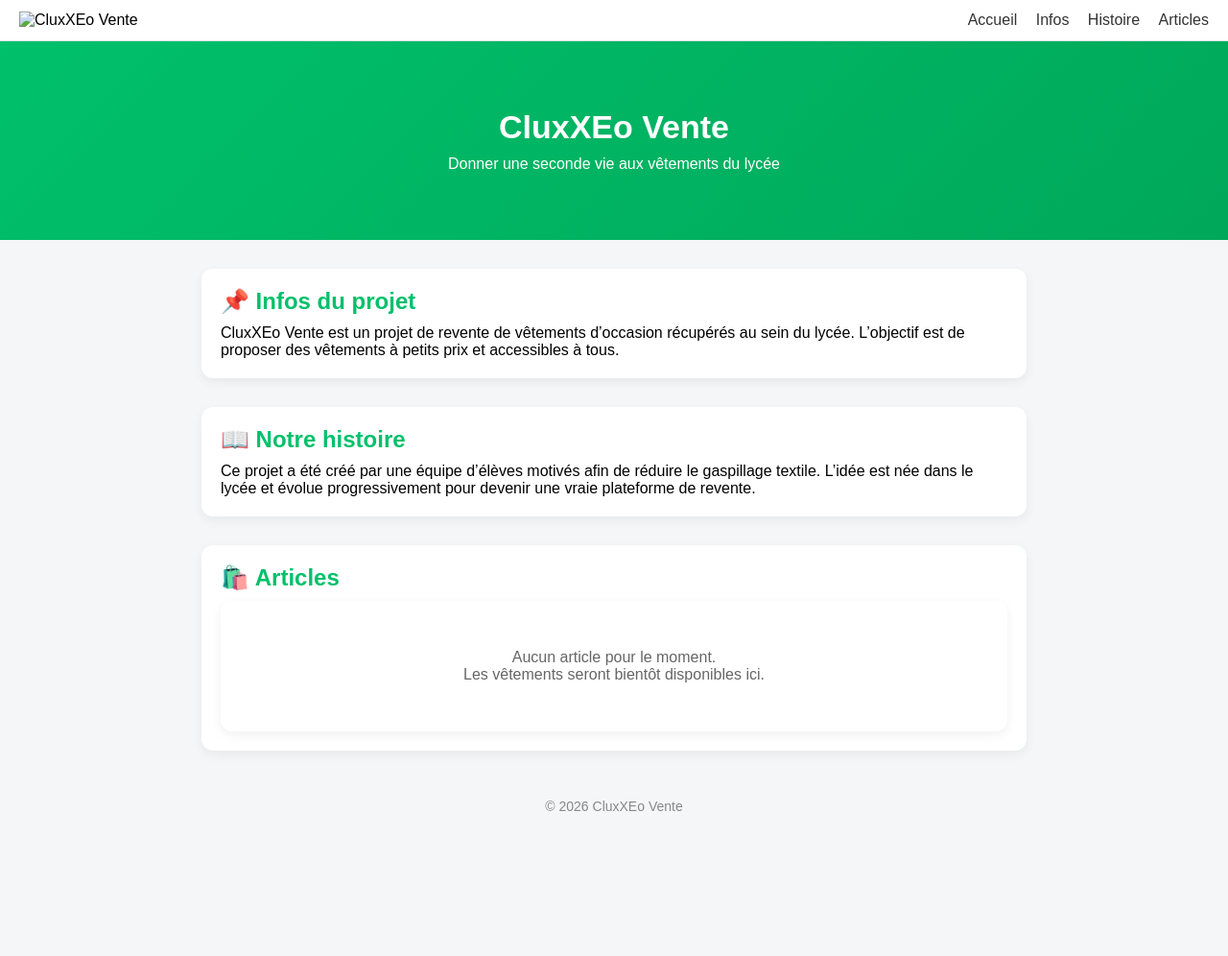
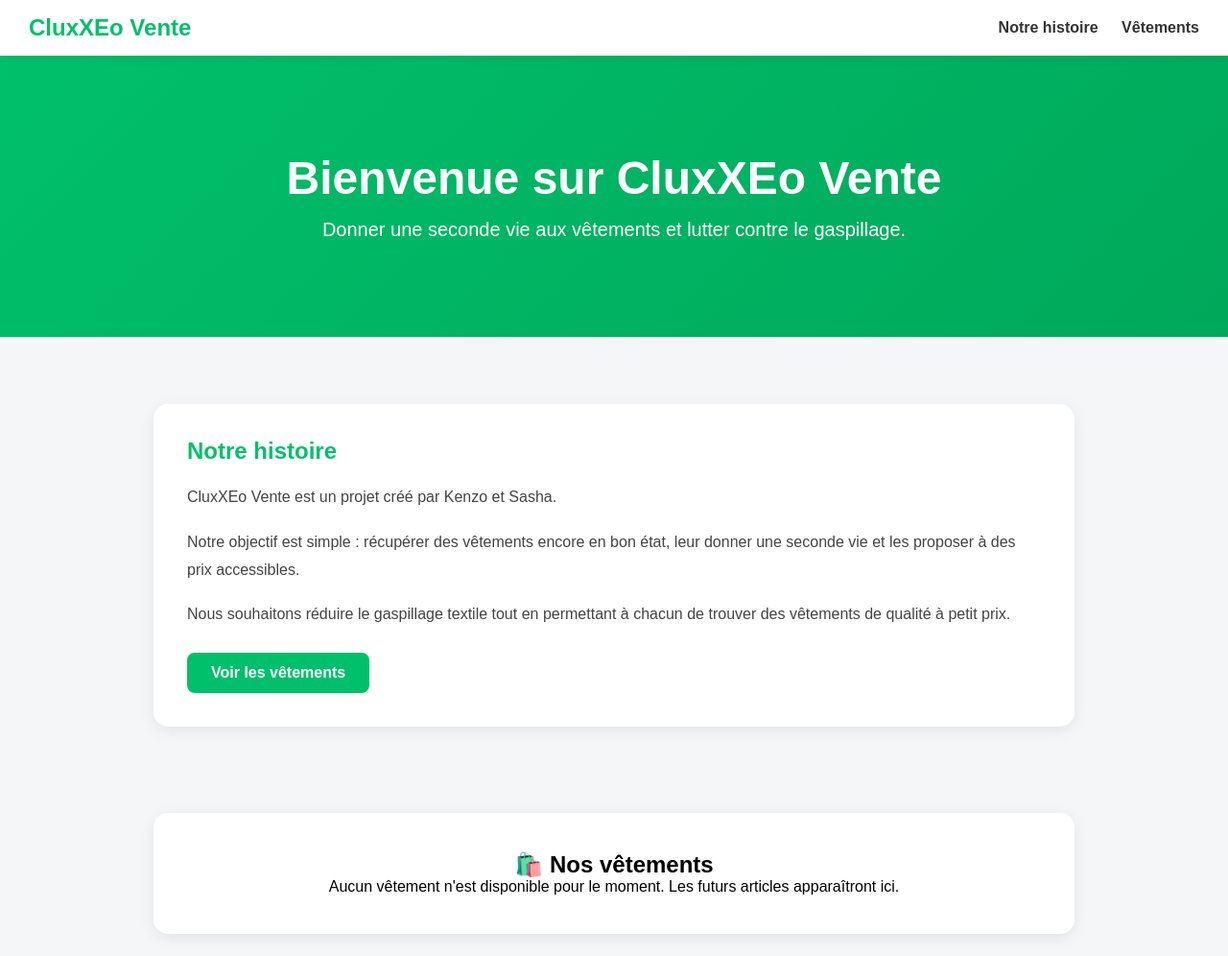
Before and after one commit to CluxXEo/CluxXEo-Vente, a plain HTML site: page index.html in a window 1280 px wide. Shown: the top 996 px of the page at 96% size. Before the commit the page ends 868 px from the top, so only its background shows below. Drawn offline with Linux system fonts and the light colour scheme.

Commit message:
Update index.html

```diff
--- a/index.html
+++ b/index.html
@@ -17,146 +17,170 @@ body{
     background:#f5f6f7;
 }
 
-/* HEADER */
+/* MENU */
 header{
     background:white;
-    padding:12px 20px;
+    padding:15px 30px;
     display:flex;
     justify-content:space-between;
     align-items:center;
-    border-bottom:1px solid #e5e5e5;
+    box-shadow:0 2px 10px rgba(0,0,0,0.08);
+    position:sticky;
+    top:0;
 }
 
-.logo img{
-    height:45px;
+.logo{
+    font-size:24px;
+    font-weight:bold;
+    color:#00c06b;
 }
 
 nav a{
-    margin-left:15px;
     text-decoration:none;
     color:#333;
-    font-weight:500;
+    margin-left:20px;
+    font-weight:bold;
 }
 
 nav a:hover{
     color:#00c06b;
 }
 
-/* HERO */
+/* ACCUEIL */
 .hero{
     text-align:center;
-    padding:70px 20px;
+    padding:100px 20px;
     background:linear-gradient(135deg,#00c06b,#00a85a);
     color:white;
 }
 
 .hero h1{
-    font-size:34px;
-    margin-bottom:10px;
+    font-size:48px;
+    margin-bottom:15px;
 }
 
-/* SECTIONS */
-.section{
-    max-width:900px;
-    margin:30px auto;
-    padding:0 20px;
+.hero p{
+    font-size:20px;
 }
 
-.card{
-    background:white;
+/* HISTOIRE */
+.story{
+    max-width:1000px;
+    margin:50px auto;
     padding:20px;
-    border-radius:12px;
-    margin-bottom:15px;
-    box-shadow:0 4px 12px rgba(0,0,0,0.06);
 }
 
-.card h2{
-    color:#00c06b;
-    margin-bottom:10px;
+.story-card{
+    background:white;
+    padding:35px;
+    border-radius:15px;
+    box-shadow:0 4px 15px rgba(0,0,0,0.08);
 }
 
-/* ARTICLES */
-.empty{
-    text-align:center;
-    padding:50px 20px;
-    color:#666;
-    background:white;
-    border-radius:12px;
-    box-shadow:0 4px 12px rgba(0,0,0,0.06);
+.story-card h2{
+    color:#00c06b;
+    margin-bottom:20px;
 }
 
-/* FOOTER */
+.story-card p{
+    line-height:1.8;
+    color:#444;
+}
+
+/* BOUTON */
+.btn{
+    display:inline-block;
+    margin-top:25px;
+    background:#00c06b;
+    color:white;
+    padding:12px 25px;
+    border-radius:8px;
+    text-decoration:none;
+    font-weight:bold;
+}
+
+.btn:hover{
+    background:#00a85a;
+}
+
+/* SECTION VÊTEMENTS */
+.articles{
+    max-width:1000px;
+    margin:50px auto;
+    padding:20px;
+}
+
+.articles-card{
+    background:white;
+    padding:40px;
+    border-radius:15px;
+    text-align:center;
+    box-shadow:0 4px 15px rgba(0,0,0,0.08);
+}
+
 footer{
     text-align:center;
-    padding:20px;
-    color:#888;
-    font-size:14px;
-    margin-top:30px;
-}
-
-/* SMOOTH NAV */
-html{
-    scroll-behavior:smooth;
+    padding:25px;
+    color:#777;
 }
 </style>
+
 </head>
-
 <body>
 
-<!-- HEADER -->
 <header>
-    <div class="logo">
-        <img src="logo.png" alt="CluxXEo Vente">
-    </div>
+    <div class="logo">CluxXEo Vente</div>
 
     <nav>
-        <a href="#accueil">Accueil</a>
-        <a href="#infos">Infos</a>
-        <a href="#histoire">Histoire</a>
-        <a href="#articles">Articles</a>
+        <a href="#histoire">Notre histoire</a>
+        <a href="#vetements">Vêtements</a>
     </nav>
 </header>
 
-<!-- HERO / ACCUEIL -->
-<section class="hero" id="accueil">
-    <h1>CluxXEo Vente</h1>
-    <p>Donner une seconde vie aux vêtements du lycée</p>
+<section class="hero">
+    <h1>Bienvenue sur CluxXEo Vente</h1>
+    <p>Donner une seconde vie aux vêtements et lutter contre le gaspillage.</p>
 </section>
 
-<!-- INFOS -->
-<section class="section" id="infos">
-    <div class="card">
-        <h2>📌 Infos du projet</h2>
+<section class="story" id="histoire">
+    <div class="story-card">
+        <h2>Notre histoire</h2>
+
         <p>
-            CluxXEo Vente est un projet de revente de vêtements d’occasion récupérés au sein du lycée.
-            L’objectif est de proposer des vêtements à petits prix et accessibles à tous.
+            CluxXEo Vente est un projet créé par Kenzo et Sasha.
+        </p>
+
+        <br>
+
+        <p>
+            Notre objectif est simple : récupérer des vêtements encore en bon état,
+            leur donner une seconde vie et les proposer à des prix accessibles.
+        </p>
+
+        <br>
+
+        <p>
+            Nous souhaitons réduire le gaspillage textile tout en permettant à chacun
+            de trouver des vêtements de qualité à petit prix.
+        </p>
+
+        <a href="#vetements" class="btn">
+            Voir les vêtements
+        </a>
+    </div>
+</section>
+
+<section class="articles" id="vetements">
+    <div class="articles-card">
+        <h2>🛍️ Nos vêtements</h2>
+
+        <p>
+            Aucun vêtement n'est disponible pour le moment.
+            Les futurs articles apparaîtront ici.
         </p>
     </div>
 </section>
 
-<!-- HISTOIRE -->
-<section class="section" id="histoire">
-    <div class="card">
-        <h2>📖 Notre histoire</h2>
-        <p>
-            Ce projet a été créé par une équipe d’élèves motivés afin de réduire le gaspillage textile.
-            L’idée est née dans le lycée et évolue progressivement pour devenir une vraie plateforme de revente.
-        </p>
-    </div>
-</section>
-
-<!-- ARTICLES -->
-<section class="section" id="articles">
-    <div class="card">
-        <h2>🛍️ Articles</h2>
-        <div class="empty">
-            Aucun article pour le moment.<br>
-            Les vêtements seront bientôt disponibles ici.
-        </div>
-    </div>
-</section>
-
-<!-- FOOTER -->
 <footer>
     © 2026 CluxXEo Vente
 </footer>
```
